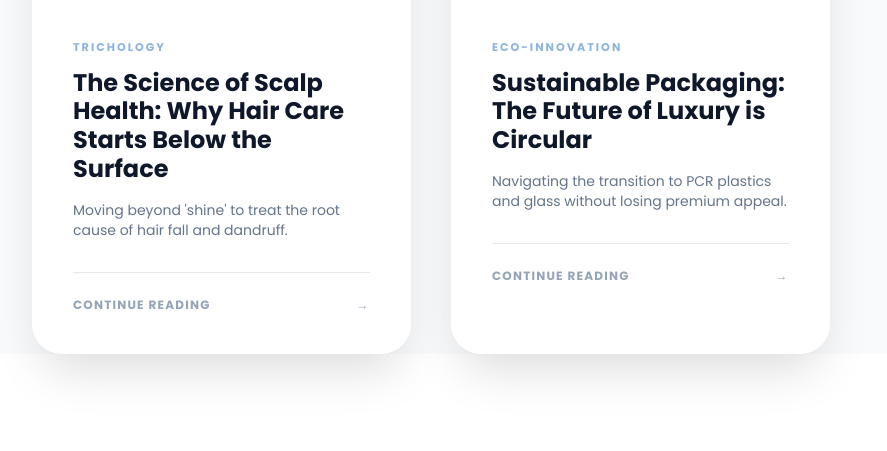
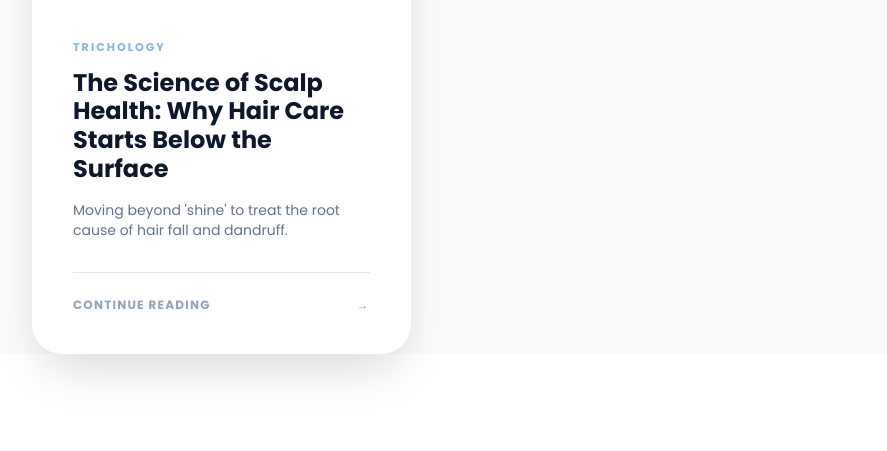
Before and after one commit to Kewal015/BL-Beauty-India, a Django app: page /blogs/ in a window 1280 px wide. Shown: the part 2079-2530 px from the top of the page, without its empty margins (0-887 px from the left). Run offline with Django 4.2, Linux system fonts and the light colour scheme; some libraries are stand-ins or nearby versions.

Commit message:
Update blog.html

```diff
--- a/core/templates/blog.html
+++ b/core/templates/blog.html
@@ -277,13 +277,6 @@ const blogPosts = [
         img: "https://res.cloudinary.com/dowbv9xat/image/upload/q_auto/f_auto/v1775385820/blog8_fdyhyi.png",
         excerpt: "Moving beyond 'shine' to treat the root cause of hair fall and dandruff.",
         full: `For decades, the hair care industry focused almost exclusively on the hair shaft—making it look shiny and soft. However, modern trichology has revealed that the secret to long-term hair health lies in the scalp microbiome. When this balance is disrupted by harsh shampoos, it leads to inflammation, dandruff, and eventually, hair thinning. <br><br> At BL Beauty, we are shifting the focus from 'Hair Care' to 'Scalp Science.' Our latest formulations incorporate prebiotics and postbiotics that nourish the beneficial bacteria on the scalp, strengthening the skin barrier. We also utilize Salicylic Acid and Piroctone Olamine in micro-doses to gently exfoliate dead skin cells and control oil production. <br><br> <div class="pull-quote">"A healthy scalp is the fertile soil from which beautiful hair grows; you cannot have one without the other."</div> We also specialize in 'Caffeine-Infusion' technology. By incorporating encapsulated caffeine into our scalp serums, we can stimulate blood micro-circulation around the hair follicles. This evidence-based approach to hair thinning is highly effective and provides our clients with a powerful 'Science-First' marketing angle.`
-    },
-    {
-        title: "Sustainable Packaging: The Future of Luxury is Circular",
-        cat: "Eco-Innovation",
-        img: "https://res.cloudinary.com/dowbv9xat/image/upload/q_auto/f_auto/v1775385818/blog9_t1iuzw.png",
-        excerpt: "Navigating the transition to PCR plastics and glass without losing premium appeal.",
-        full: `The cosmetic industry has a plastic problem, and the modern consumer knows it. We are seeing a massive shift in purchasing behavior, with shoppers actively boycotting brands that use non-recyclable packaging. However, for a luxury brand, the challenge is to be sustainable without looking 'cheap.' <br><br> We help our clients navigate this transition through 'Circular Design.' This includes sourcing Post-Consumer Recycled (PCR) plastics that look and feel identical to new material. We also specialize in 'Mono-Material' packaging—bottles and pumps made from a single type of plastic, making them 100% recyclable. For our ultra-luxury clients, we offer high-density glass and refillable 'pod' systems. <br><br> <div class="pull-quote">"Sustainability is no longer a marketing 'extra'; it is the price of entry for the next generation of brands."</div> By choosing sustainable packaging, your brand can apply for 'Climate Pledge Friendly' badges on Amazon, which has been shown to increase conversion rates significantly. We believe that the future of beauty is one where the packaging is as carefully formulated as the product inside.`
     }
 ];
 
```
